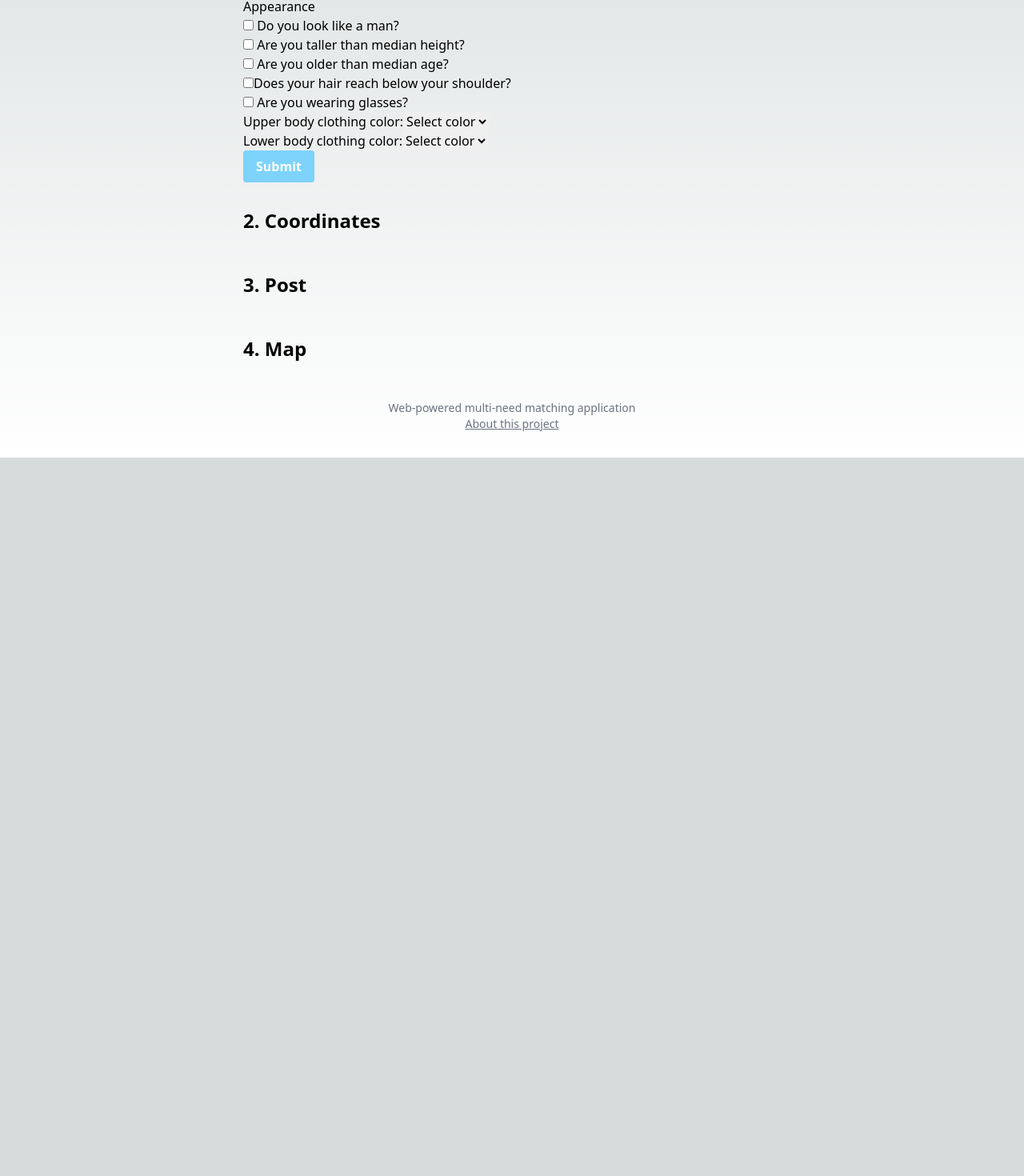
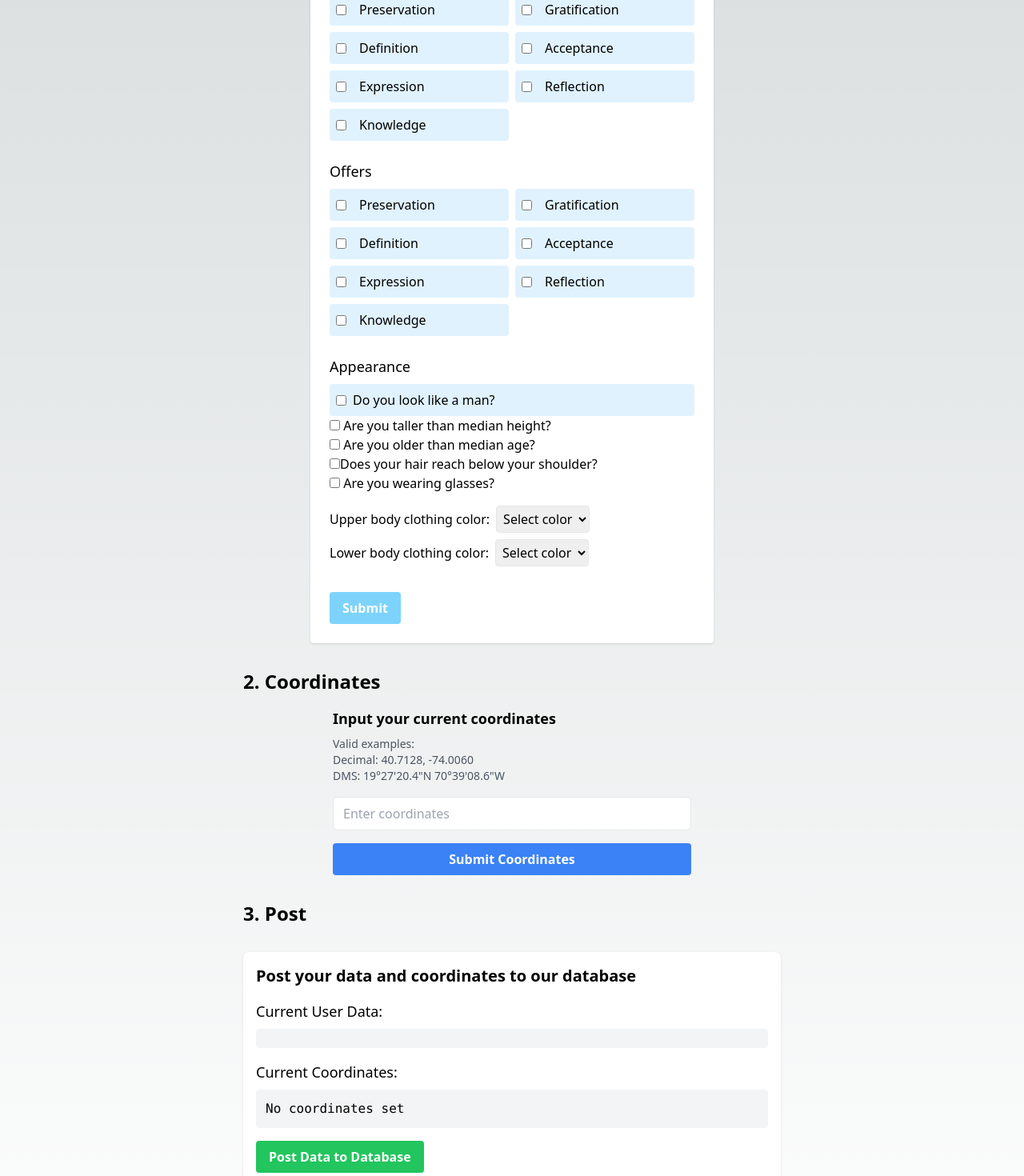
Before and after one commit to fernandoaestrella/deep-union-web, a Next.js app: page / in a window 1280 px wide. Shown: the part 300-1770 px from the top of the page at 80% size. Before the commit the page ends 872 px from the top, so only its background shows below. Built offline with nearby package versions, Linux system fonts and the light colour scheme.

Commit message:
add basic layout for coordinates input and posting

```diff
--- a/components/CoordinatesInput.tsx
+++ b/components/CoordinatesInput.tsx
@@ -1,9 +1,68 @@
-import React from 'react';
+import React, { useState } from 'react';
 
 const CoordinatesInput: React.FC = () => {
+  const [coordinates, setCoordinates] = useState('');
+  const [error, setError] = useState('');
+  const [showConfirmation, setShowConfirmation] = useState(false);
+
+  const validateCoordinates = (input: string) => {
+    // Decimal format regex
+    const decimalRegex = /^[-+]?([1-8]?\d(\.\d+)?|90(\.0+)?),\s*[-+]?(180(\.0+)?|((1[0-7]\d)|([1-9]?\d))(\.\d+)?)$/;
+
+    // DMS format regex
+    const dmsRegex = /^(\d{1,2})°(\d{1,2})'(\d{1,2}(\.\d+)?)"([NS])\s*(\d{1,3})°(\d{1,2})'(\d{1,2}(\.\d+)?)"([EW])$/;
+
+    return decimalRegex.test(input) || dmsRegex.test(input);
+  };
+
+  const handleSubmit = (e: React.FormEvent) => {
+    e.preventDefault();
+    if (validateCoordinates(coordinates)) {
+      console.log('Valid coordinates:', coordinates);
+      setError('');
+      setShowConfirmation(true);
+    } else {
+      setError('Invalid coordinates. Please use either decimal or DMS format.');
+    }
+  };
+
   return (
-    <div>
-      {/* Add input for coordinates or button to get current location */}
+    <div className="mx-auto mt-4 w-full max-w-md">
+      <h4 className="mb-2 text-lg font-semibold">Input your current coordinates</h4>
+      <p className="mb-4 text-sm text-gray-600">
+        Valid examples:<br />
+        Decimal: 40.7128, -74.0060<br />
+        DMS: 19°27'20.4"N 70°39'08.6"W
+      </p>
+      <form onSubmit={handleSubmit} className="space-y-4">
+        <div>
+          <input
+            type="text"
+            value={coordinates}
+            onChange={(e) => setCoordinates(e.target.value)}
+            placeholder="Enter coordinates"
+            className="w-full rounded-md border px-3 py-2 text-gray-700 placeholder-gray-400 focus:border-blue-500 focus:outline-none"
+          />
+          {error && <p className="mt-1 text-sm text-red-500">{error}</p>}
+        </div>
+        <button
+          type="submit"
+          className="focus:shadow-outline w-full rounded bg-blue-500 px-4 py-2 font-bold text-white hover:bg-blue-600 focus:outline-none"
+        >
+          Submit Coordinates
+        </button>
+      </form>
+      {showConfirmation && (
+        <div className="mt-4 rounded-md bg-green-100 p-4 text-green-700">
+          <p>Valid coordinates received: {coordinates}</p>
+          <button
+            onClick={() => setShowConfirmation(false)}
+            className="mt-2 rounded bg-green-500 px-3 py-1 text-white hover:bg-green-600"
+          >
+            Close
+          </button>
+        </div>
+      )}
     </div>
   );
 };
--- a/components/MapView.tsx
+++ b/components/MapView.tsx
@@ -3,6 +3,7 @@ import React from 'react';
 const MapView: React.FC = () => {
   return (
     <div>
+      <h4>See a map to see if someone has posted their data near you</h4>
       {/* Add map or list view of nearby users */}
     </div>
   );
--- a/components/PostData.tsx
+++ b/components/PostData.tsx
@@ -1,9 +1,53 @@
 import React from 'react';
 
-const PostData: React.FC = () => {
+interface UserData {
+  requests: Record<string, boolean>;
+  offers: Record<string, boolean>;
+  description: {
+    isMale: boolean;
+    isTaller: boolean;
+    isOlder: boolean;
+    hasFacialHair: boolean;
+    hasLongHair: boolean;
+    wearsGlasses: boolean;
+    upperColor: string;
+    lowerColor: string;
+  };
+}
+
+interface PostDataProps {
+  userData: UserData;
+  coordinates: string;
+}
+
+const PostData: React.FC<PostDataProps> = ({ userData, coordinates }) => {
   return (
-    <div>
-      {/* Add button or form to post user data and coordinates */}
+    <div className="mt-8 rounded-lg bg-white p-4 shadow">
+      <h4 className="mb-4 text-xl font-semibold">Post your data and coordinates to our database</h4>
+
+      <div className="mb-4">
+        <h5 className="mb-2 text-lg font-medium">Current User Data:</h5>
+        <pre className="max-h-60 overflow-auto rounded bg-gray-100 p-3">
+          {JSON.stringify(userData, null, 2)}
+        </pre>
+      </div>
+
+      <div className="mb-4">
+        <h5 className="mb-2 text-lg font-medium">Current Coordinates:</h5>
+        <pre className="rounded bg-gray-100 p-3">
+          {coordinates || "No coordinates set"}
+        </pre>
+      </div>
+
+      <button
+        className="focus:shadow-outline rounded bg-green-500 px-4 py-2 font-bold text-white hover:bg-green-600 focus:outline-none"
+        onClick={() => {
+          // Here you would typically send the data to your backend
+          console.log('Posting data:', { userData, coordinates });
+        }}
+      >
+        Post Data to Database
+      </button>
     </div>
   );
 };
--- a/components/UserDataForm.tsx
+++ b/components/UserDataForm.tsx
@@ -32,15 +32,17 @@ const UserDataForm: React.FC = () => {
   });
 
   const renderCheckboxes = (section: 'requests' | 'offers') => (
-    <div>
+    <div className="grid grid-cols-2 gap-2">
       {categories.map(category => (
-        <label key={`${section}-${category}`}>
+        <label key={`${section}-${category}`} className="flex items-center space-x-2 rounded bg-sky-100 p-2">
           <input
             type="checkbox"
             name={`${section}-${category}`}
             checked={formData[section][category]}
             onChange={(e) => handleCategoryChange(section, category, e.target.checked)}
-          /> {category}
+            className="mr-2"
+          />
+          <span>{category}</span>
         </label>
       ))}
     </div>
@@ -74,24 +76,25 @@ const UserDataForm: React.FC = () => {
   };
 
   return (
-    <form onSubmit={handleSubmit}>
-      <h3>Requests</h3>
+    <form className="mx-auto w-3/4 rounded bg-white p-6 shadow" onSubmit={handleSubmit}>
+      <h4 className="mb-4 text-xl font-semibold">Define your requests, offers, and how you look</h4>
+
+      <h3 className="mb-2 mt-6 text-lg font-medium">Requests</h3>
       {renderCheckboxes('requests')}
 
-      <h3>Offers</h3>
+      <h3 className="mb-2 mt-6 text-lg font-medium">Offers</h3>
       {renderCheckboxes('offers')}
 
-      <h3>Appearance</h3>
-      <div>
-        <label>
+      <h3 className="mb-2 mt-6 space-y-2 text-lg font-medium">Appearance</h3>
+        <label className="flex items-center space-x-2 rounded bg-sky-100 p-2">
           <input
             type="checkbox"
             name="isMale"
             checked={formData.description.isMale}
             onChange={handleChange}
-          /> Do you look like a man?
+          />
+          <span>Do you look like a man?</span>
         </label>
-      </div>
       <div>
         <label>
           <input
@@ -133,10 +136,10 @@ const UserDataForm: React.FC = () => {
           /> Are you wearing glasses?
         </label>
       </div>
-      <div>
-        <label>
+      <div className="mt-4">
+        <label className="mb-2 block">
           Upper body clothing color:
-          <select name="upperColor" value={formData.description.upperColor} onChange={handleChange}>
+          <select name="upperColor" value={formData.description.upperColor} onChange={handleChange} className="ml-2 rounded border p-1">
             <option value="">Select color</option>
             <option value="white">White</option>
             <option value="black">Black</option>
@@ -152,10 +155,10 @@ const UserDataForm: React.FC = () => {
           </select>
         </label>
       </div>
-      <div>
-        <label>
+      <div className="mt-2">
+        <label className="mb-2 block">
           Lower body clothing color:
-          <select name="lowerColor" value={formData.description.lowerColor} onChange={handleChange}>
+          <select name="lowerColor" value={formData.description.lowerColor} onChange={handleChange} className="ml-2 rounded border p-1">
             <option value="">Select color</option>
             <option value="white">White</option>
             <option value="black">Black</option>
@@ -168,7 +171,7 @@ const UserDataForm: React.FC = () => {
         </label>
       </div>
 
-      <button className="rounded bg-sky-300 px-4 py-2 font-bold text-white hover:bg-sky-400" type="submit">Submit</button>
+      <button className="mt-6 rounded bg-sky-300 px-4 py-2 font-bold text-white hover:bg-sky-400" type="submit">Submit</button>
     </form>
   );
 };
```
Also changed, not shown: 1 other file (tests, documents, lock files or other folders).
